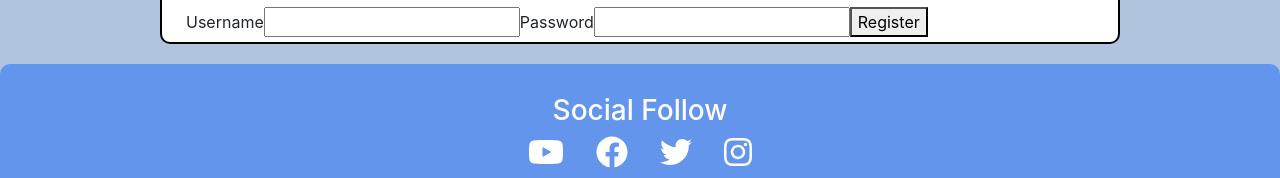
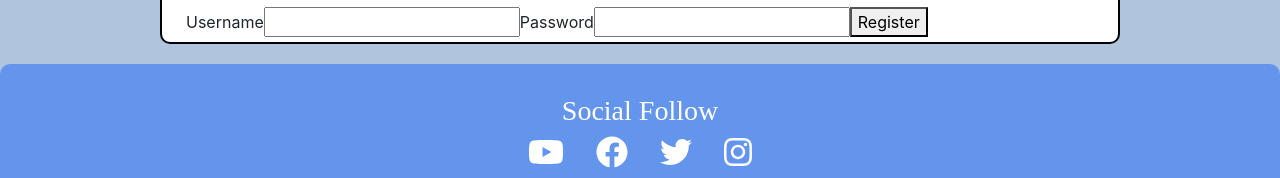
Before and after one commit to noemitth10/Ekecluded_2021-2, a React (Create React App) app in the folder client/: page /Register in a window 1280 px wide. Shown: the part 151-329 px from the top of the page. Built offline with nearby package versions, Linux system fonts and the light colour scheme.

Commit message:
Update Footer.css
I added the font-family to the h3.

```diff
--- a/client/src/Footer.css
+++ b/client/src/Footer.css
@@ -9,6 +9,7 @@
 h3 {
     padding-top: 30px;
     color: white;
+    font-family: 'Copperplate';
 }
 
 a.social {
```
